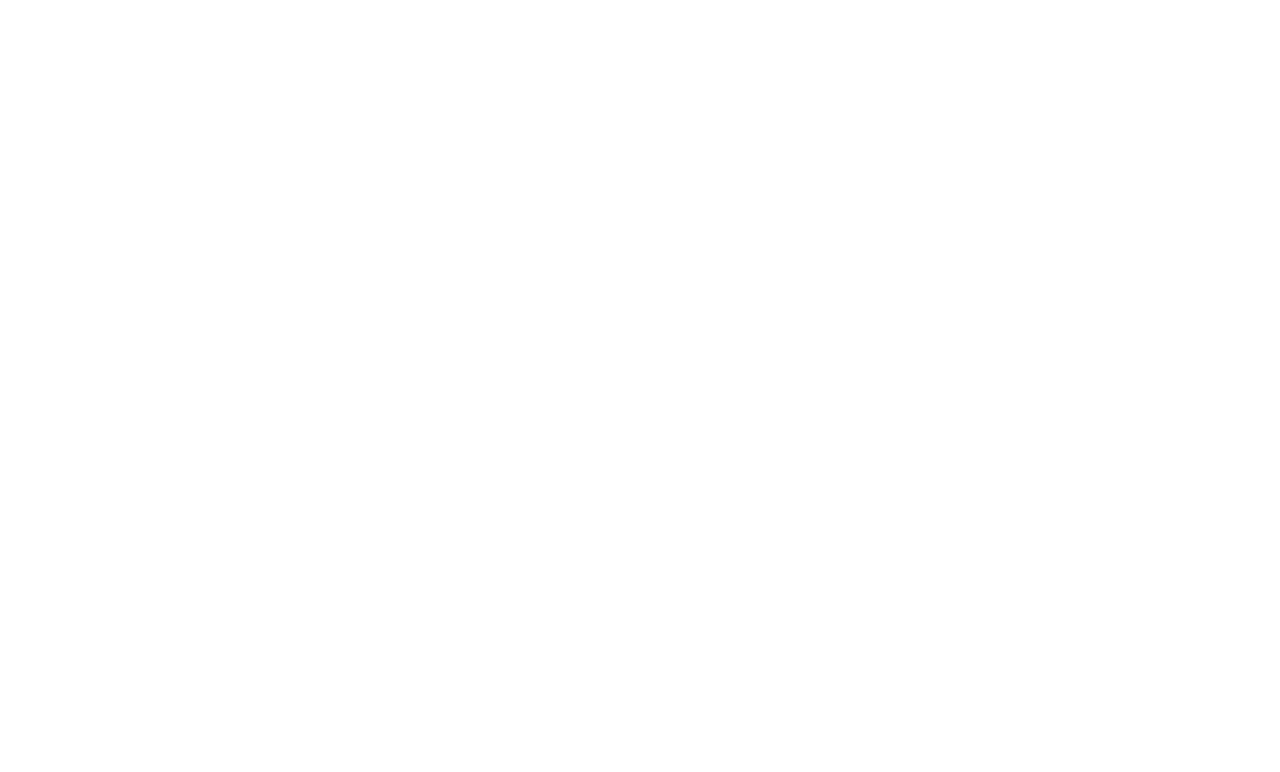
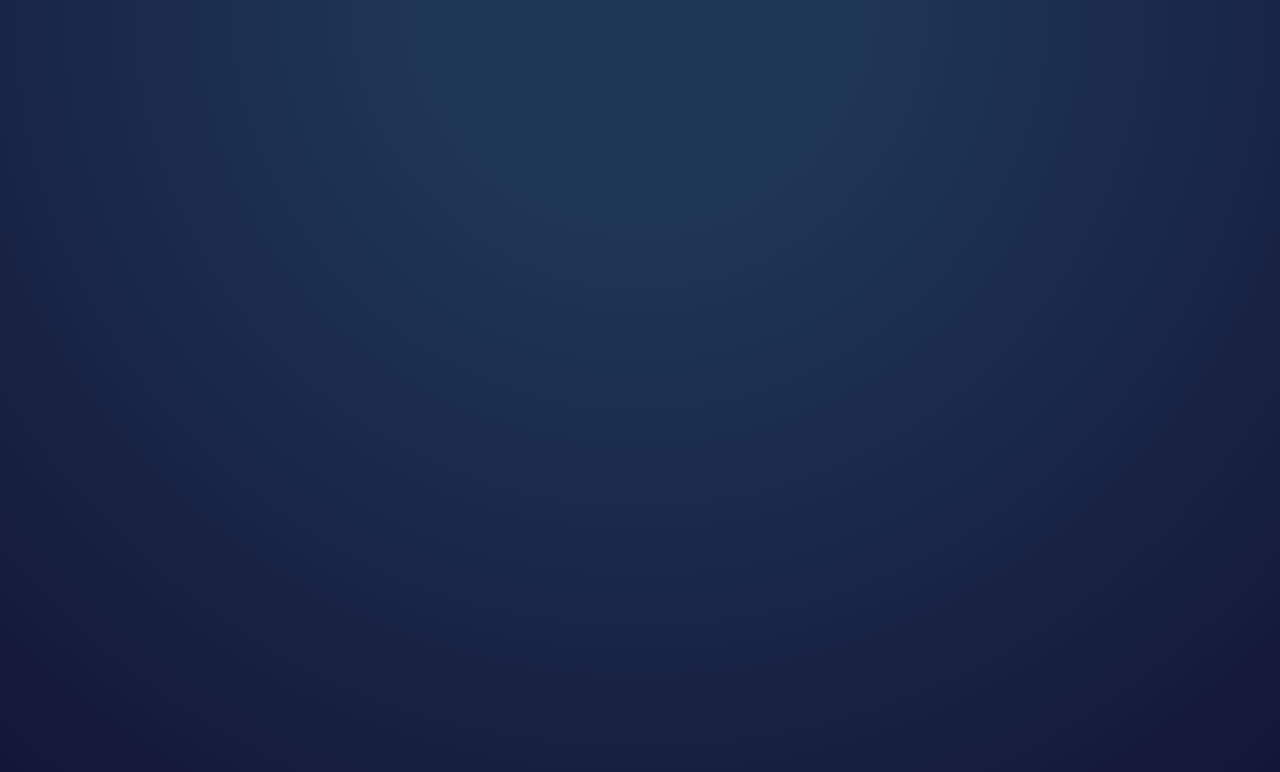
Before and after one commit to nicolasgonzalez98/rockScissorsPapers-react-, a React (Create React App) app: page / in a window 1280 px wide. Shown: the top 772 px of the page. Built offline with nearby package versions, Linux system fonts and the light colour scheme.

Commit message:
app style

```diff
--- a/src/App.js
+++ b/src/App.js
@@ -2,10 +2,20 @@
 
 function App() {
 
+  const AppStyled = styled.main`
+    background-image: radial-gradient(circle at top, #1f3757 20%, #131537 100%);
+
+    .app-content{
+      min-height: 100vh;
+    }
+  `
+
   return (
-    <div className="App">
+    <AppStyled>
+      <div className='app-content'>
 
-    </div>
+      </div>
+    </AppStyled>
   );
 }
 
```
